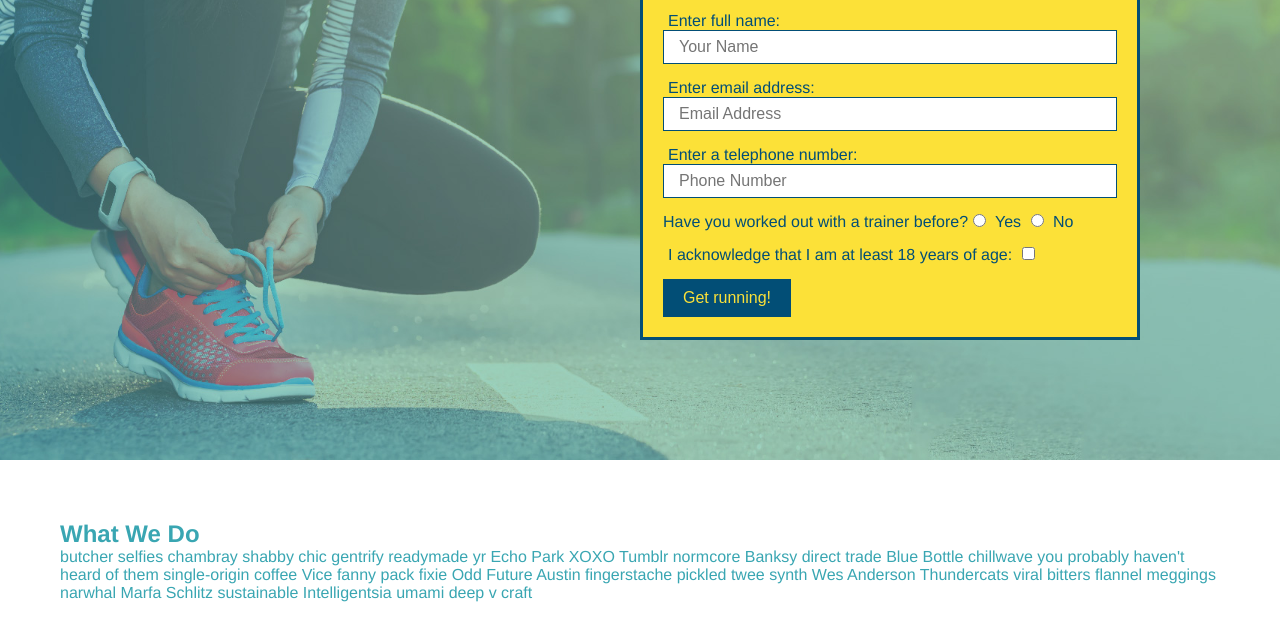
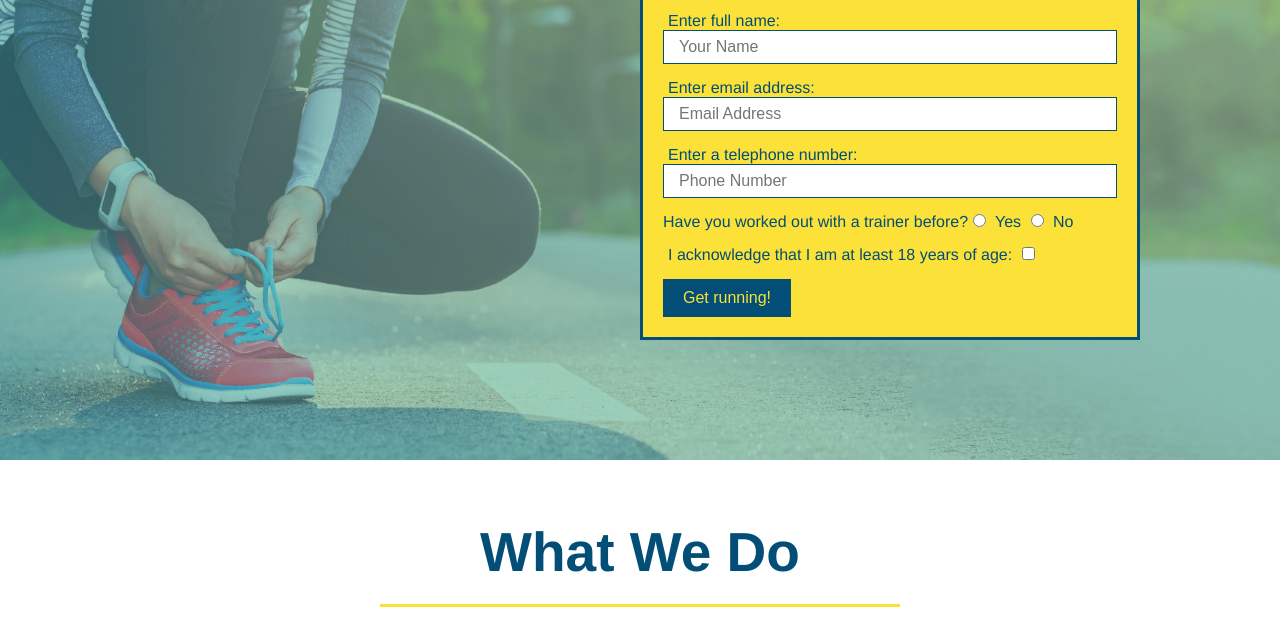
Before and after one commit to Lonxyboi22/run-buddy, a plain HTML site: page index.html in a window 1280 px wide. Shown: the part 222-861 px from the top of the page. Drawn offline with Linux system fonts and the light colour scheme.

Commit message:
style what we do section

```diff
--- a/assets/css/style.css
+++ b/assets/css/style.css
@@ -99,6 +99,27 @@ section {
 }
 /* Hero styles end */
 
+/* what we do/reach out */
+.intro {
+    text-align: center;
+}
+.intro h2 {
+    font-size: 55px;
+    color: #024e76;
+    margin-bottom: 35px;
+    padding: 0 100px 20px 100px;
+    border-bottom: 3px solid;
+    border-color: #fce138;
+    display: inline-block;
+}
+.intro p {
+    line-height: 1.7;
+    color: #39a6b2;
+    width: 80%;
+    font-size: 20px;
+    margin: 0 auto;
+}
+
  /* footer separation*/
 footer {
     background: #fce138;
--- a/index.html
+++ b/index.html
@@ -66,7 +66,7 @@
 
 
     <!-- "what we do" part -->
-        <section id="what-we-do">
+        <section id="what-we-do" class="intro">
             <h2>What We Do</h2>
             <p>
                 butcher selfies chambray shabby chic gentrify readymade yr Echo Park XOXO Tumblr normcore Banksy direct trade Blue Bottle chillwave you probably haven't heard of them single-origin coffee Vice fanny pack fixie Odd Future Austin fingerstache pickled twee synth Wes Anderson Thundercats viral bitters flannel meggings narwhal Marfa Schlitz sustainable Intelligentsia umami deep v craft
```
